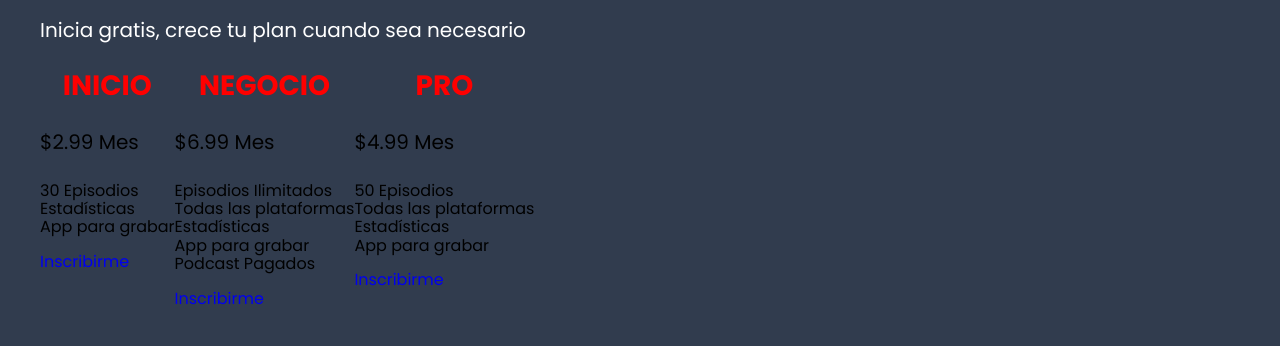
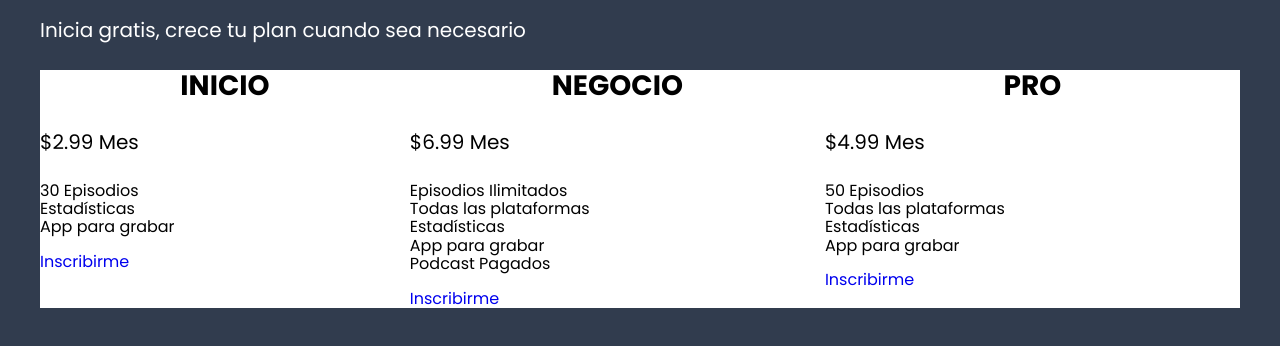
Before and after one commit to cumbinar/podcastApp, a website: page index.html in a window 1280 px wide. Shown: the part 3081-3427 px from the top of the page. Drawn offline with Linux system fonts and the light colour scheme.

Commit message:
define background-color section nuestros-planes

```diff
--- a/src/scss/ui/_planes.scss
+++ b/src/scss/ui/_planes.scss
@@ -21,9 +21,9 @@
      }
 
     .plan{
-      h3{
-          color: red;
-      }
+
+        flex-grow: 1;
+        background-color: v.$blanco;
         &.negocio{
             order: -1;
 
```
Also changed, not shown: build/css/app.css, 1 other file.
